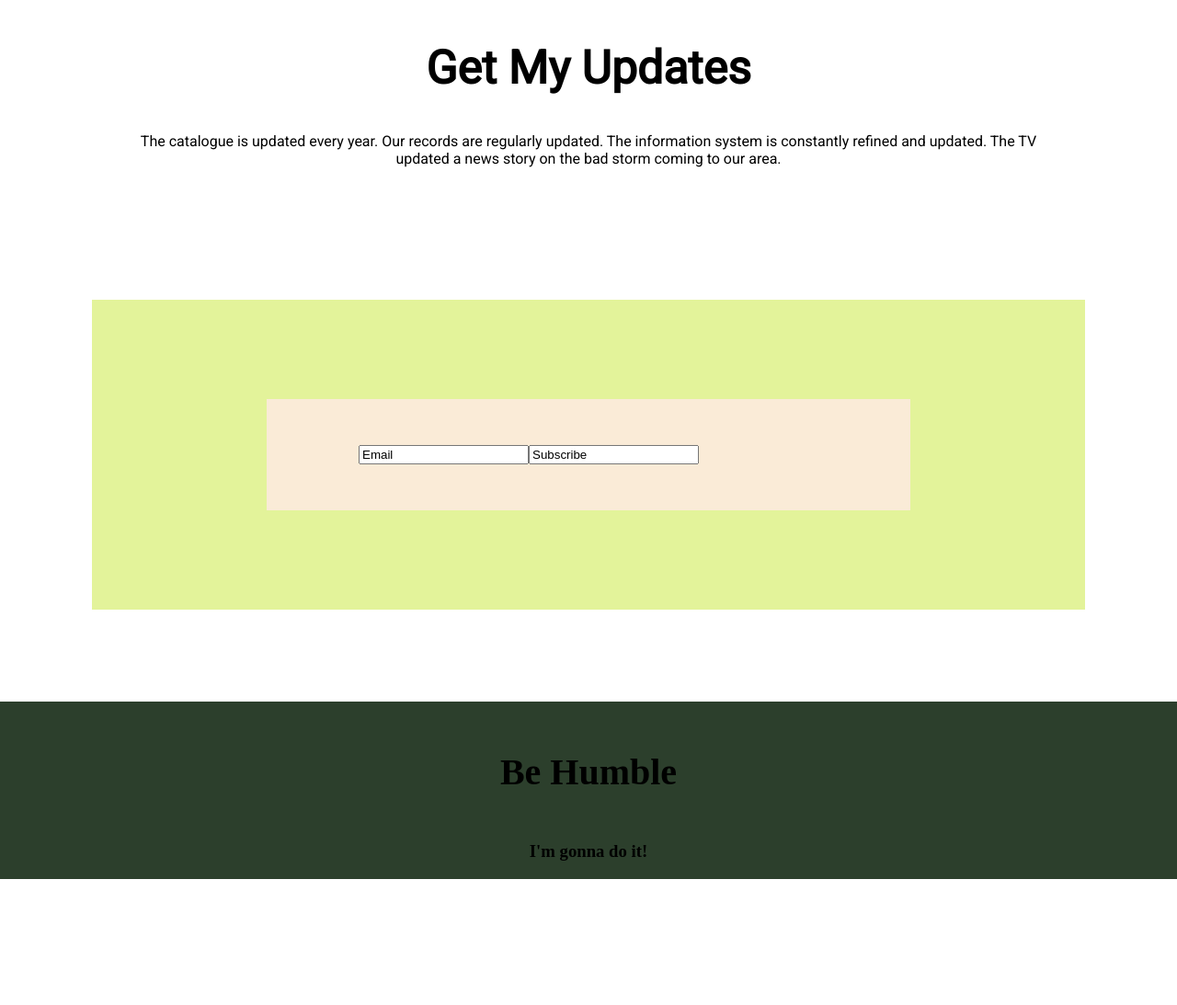
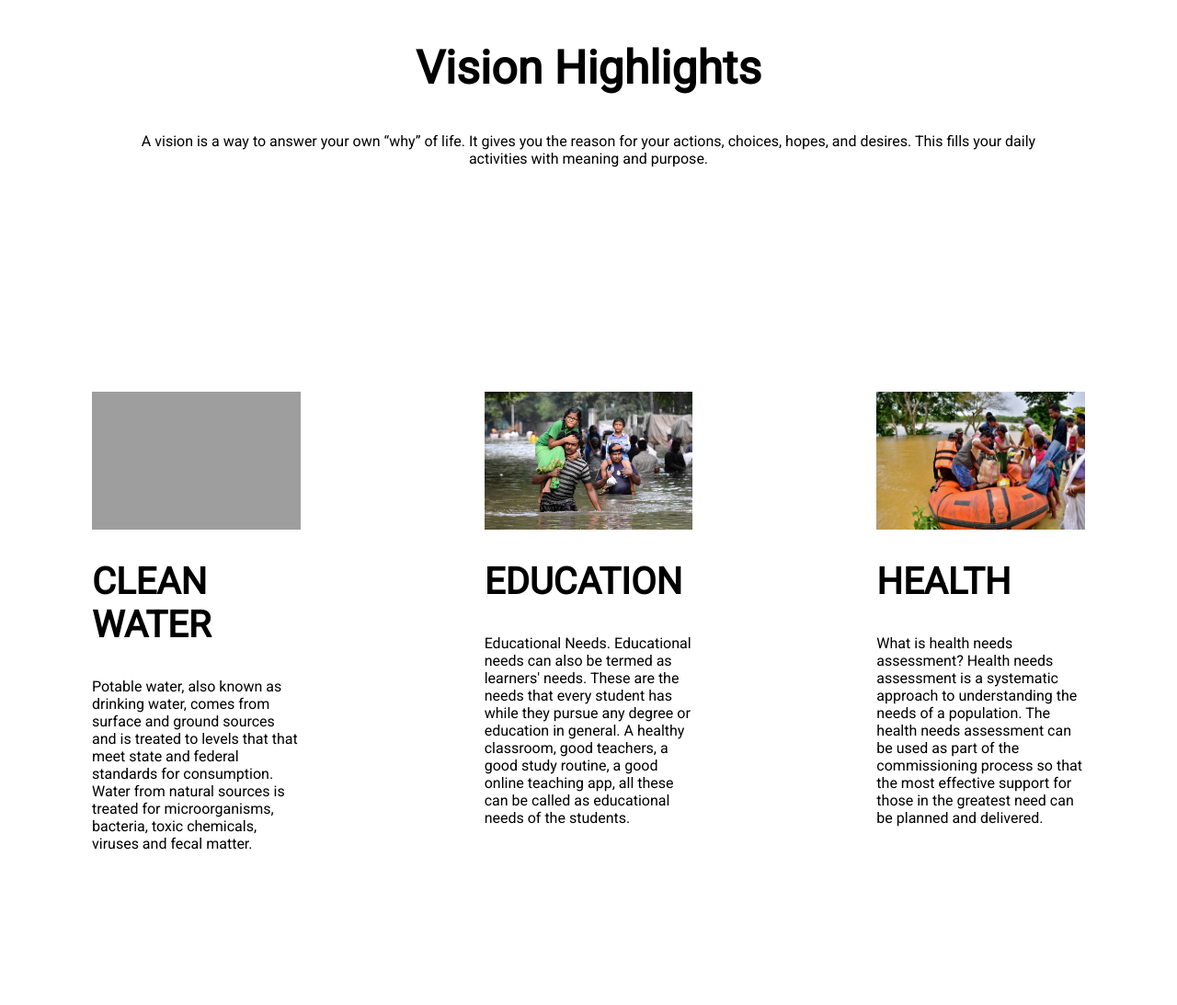
Before and after one commit to Sosukhin/Assignment-Repo, a plain HTML site: page First Assignment/index.html in a window 1280 px wide. Shown: the part 2973-4066 px from the top of the page at 92% size. Before the commit the page ends 3929 px from the top, so only its background shows below. Drawn offline with Linux system fonts and the light colour scheme; grey boxes are pictures that could not be loaded.

Commit message:
last commit

```diff
--- a/First Assignment/index.html
+++ b/First Assignment/index.html
@@ -139,7 +139,64 @@
                     Contribute</a>
         </div>
     </section>
+    <!--bonus part new-->
+    <section class="flex-container">
+        <div class="donate-today">
+            <h1>Vision Highlights</h1>
+            <p>A vision is a way to answer your own “why” of life. It gives you the reason for your actions, choices,
+                hopes,
+                and desires. This fills your daily activities with meaning and purpose.</p>
+        </div>
+        <!--<section class="bonus">
+            <div class="one-container">
+                <h2>CLEAN WATER</h2>
+                <p>Potable water, also known as drinking water, comes from surface and ground sources and is treated to
+                    levels that that meet state and federal standards for consumption. Water from natural sources is
+                    treated for microorganisms, bacteria, toxic chemicals, viruses and fecal matter.</p>
+            </div>
+            <div class="one-container">
+                <h2>EDUCATION</h2>
+            </div>
+            <div class="one-container">
+                <h2>HEALTH</h2>
+            </div>
+        </section>-->
+
+        <!--<img src="images/donation4.jpg" alt="">
+            <img src="images/donation4.jpg" alt="">
+            <img src="images/donation4.jpg" alt="">-->
+
+    </section>
+
+    <section class="bonus-container">
+        <div class="card">
+            <div class="card-image image-1"></div>
+            <h2>CLEAN WATER</h2>
+            <p>Potable water, also known as drinking water, comes from surface and ground sources and is treated to
+                levels that that meet state and federal standards for consumption. Water from natural sources is
+                treated for microorganisms, bacteria, toxic chemicals, viruses and fecal matter.</p>
+
+        </div>
+        <div class="card">
+            <div class="card-image image-2"></div>
+            <h2>EDUCATION</h2>
+            <p>Educational Needs. Educational needs can also be termed as learners' needs. These are the needs that
+                every student has while they pursue any degree or education in general. A healthy classroom, good
+                teachers, a good study routine, a good online teaching app, all these can be called as educational needs
+                of the students.</p>
+        </div>
+        <div class="card">
+            <div class="card-image image-3"></div>
+            <h2>HEALTH</h2>
+            <p>What is health needs assessment? Health needs assessment is a systematic approach to understanding the
+                needs of a population. The health needs assessment can be used as part of the commissioning process so
+                that the most effective support for those in the greatest need can be planned and delivered.</p>
+        </div>
+    </section>
+
     <!--part five-->
+
+
     <section class="flex-container">
         <div class="donate-today">
             <h1>Get My Updates</h1>
--- a/First Assignment/style.css
+++ b/First Assignment/style.css
@@ -183,6 +183,69 @@ footer p {
     width: 80%;
 }
 
+/*bonus new part*/
+/* .bonus {
+    display: flex;
+    flex-direction: row;
+    flex-wrap: wrap;
+    text-align: center;
+    justify-content: center;
+    gap: 50px;
+    margin: 10%;
+
+
+
+}
+
+.one-container {
+    flex: 1;
+    background-image: url(images/donation3.jpg);
+
+    padding: 0px 20px;
+    width: 100px;
+    height: 300px;
+
+
+
+
+}
+ */
+.bonus-container {
+    display: flex;
+    flex-direction: row;
+    box-sizing: border-box;
+}
+
+
+
+.card {
+    background: white;
+    width: 270px;
+    height: 400px;
+    margin: 100px;
+
+
+}
+
+.card-image {
+    background-color: aquamarine;
+    height: 150px;
+    margin-bottom: 15px;
+    background-size: cover;
+}
+
+.image-1 {
+    background-image: url(images/donation3.jpg);
+}
+
+.image-2 {
+    background-image: url(images/donation4.jpg);
+}
+
+.image-3 {
+    background-image: url(images/donation5.jpg);
+}
+
 /*part five*/
 .flex-update {
 
```
Also changed, not shown: First Assignment/images/new.jpg (added).
